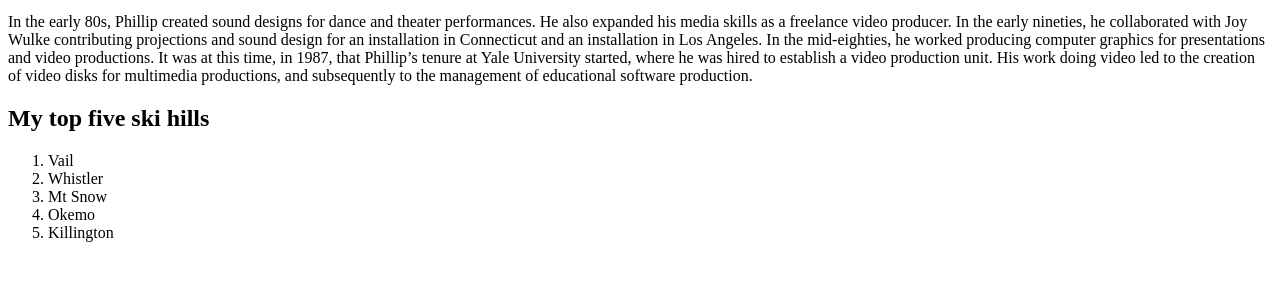
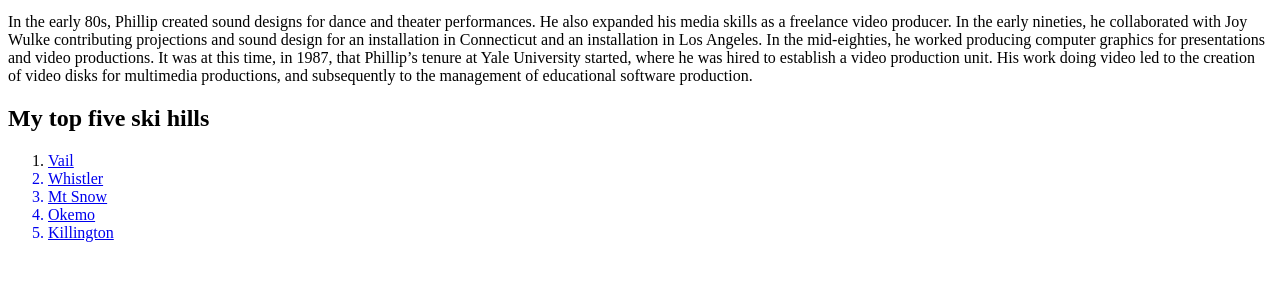
Before and after one commit to phillip-tnp/csc2274, a plain HTML site: page index.html in a window 1280 px wide. Shown: the part 137-418 px from the top of the page. Drawn offline with Linux system fonts and the light colour scheme.

Commit message:
Update index.html

```diff
--- a/index.html
+++ b/index.html
@@ -17,7 +17,7 @@
 <h2>My top five ski hills</h2>
 
 <ol>
-	<li>Vail</li>
+	<li><a href="https:vail.com">Vail</li>
 	<li>Whistler</li>
 	<li>Mt Snow</li>
 	<li>Okemo</li>
```
